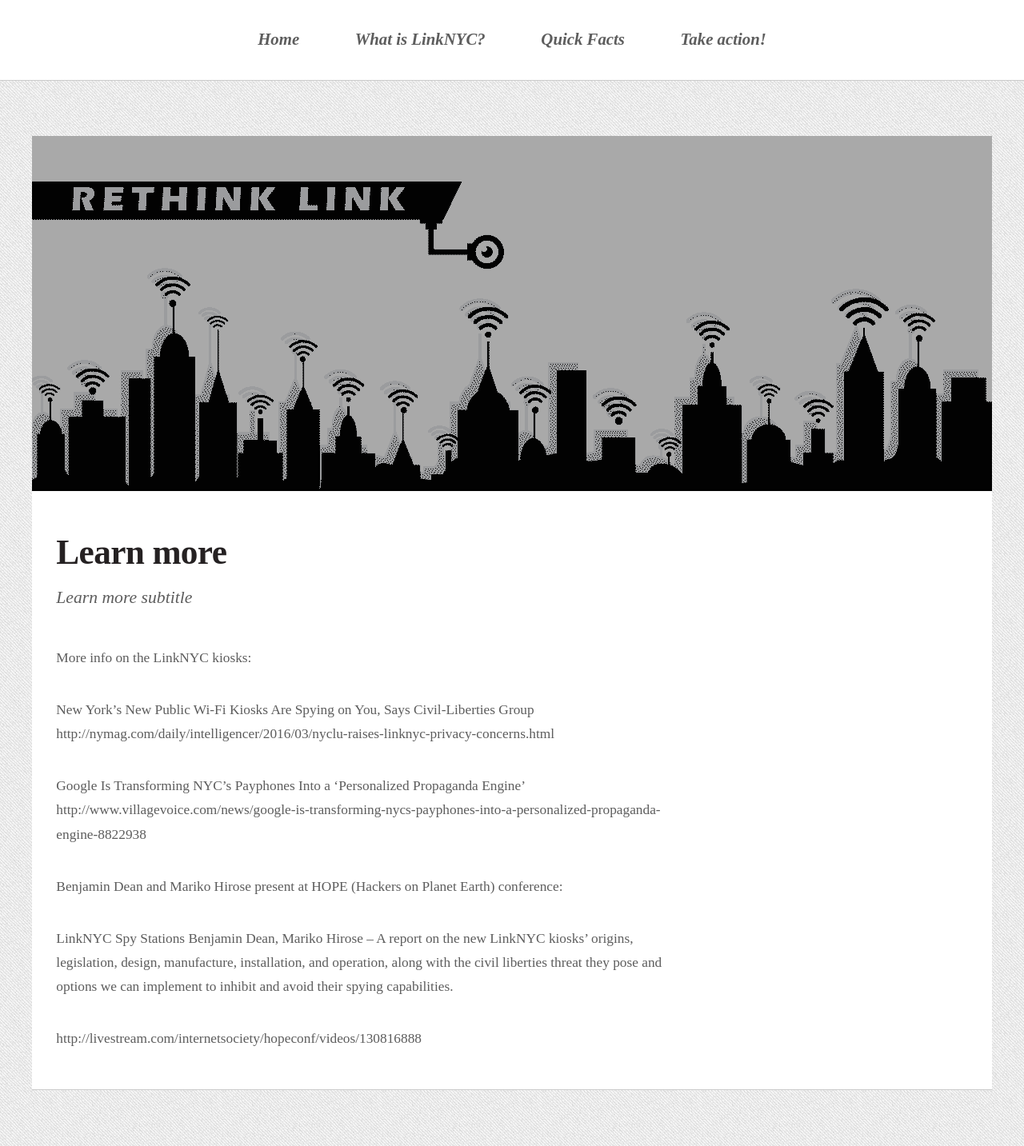
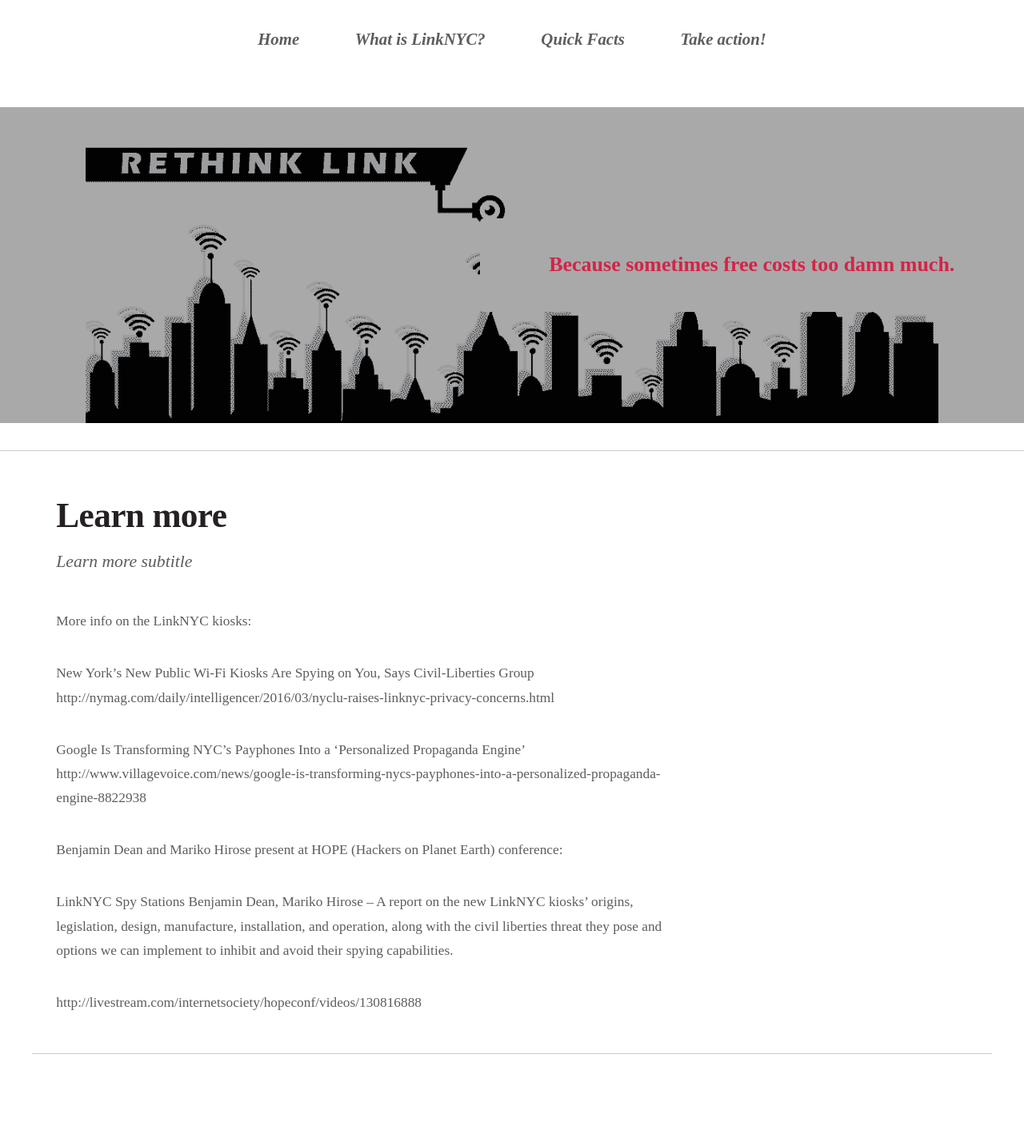
Before and after one commit to rethinklinknyc/rethinklinknyc.github.io, a Jekyll site: the page built from _pages/learn-more.md, in a window 1280 px wide. Shown: the whole page at 80% size. Built offline with Jekyll 4.4.1, drawn with Linux system fonts in a browser that asks for light colours; some web fonts are replaced; after the commit the page ends 1318 px from its top, so only the background shows below that.

Commit message:
wip: headerbanner wide

```diff
--- a/_includes/nav.html
+++ b/_includes/nav.html
@@ -11,3 +11,9 @@
 						<li {% if current[-1] == 'take-action' %}class='current'{% endif %}><a href="{{ site.baseurl }}/pages/take-action">Take action!</a></li>
 					</ul>
 				</nav>
+					<!-- Banner -->
+						<section id="banner">
+							<header>
+								<p>Because sometimes free costs too damn much.</p>
+							</header>
+						</section>
--- a/_layouts/page.html
+++ b/_layouts/page.html
@@ -7,12 +7,10 @@
 		</div>
 	</div>
 		<!-- Main -->
-			<div id="main-wrapper">
 				<div class="container">
 
 					<!-- Content -->
 						<article class="box post">
-							<a href="#" class="image featured"><img src="{{ site.baseurl }}/assets/images/rethink-banner.png" alt="" /></a>
 							<header>
 								<h2>{{ page.title }}</h2>
 								<p>{{ page.subtitle }}</p>
@@ -27,4 +25,3 @@
 						</article>
 
 				</div>
-			</div>
--- a/assets/css/style.css
+++ b/assets/css/style.css
@@ -14,8 +14,8 @@
 
 	body
 	{
-		background: #252122;
-		background-image: url('images/bg02.png');
+		/*background: #252122;
+		background-image: url('images/bg02.png');*/
 	}
 
 		body.is-loading * {
```
Also changed, not shown: _includes/header_landing.html (+0 -7 lines).
